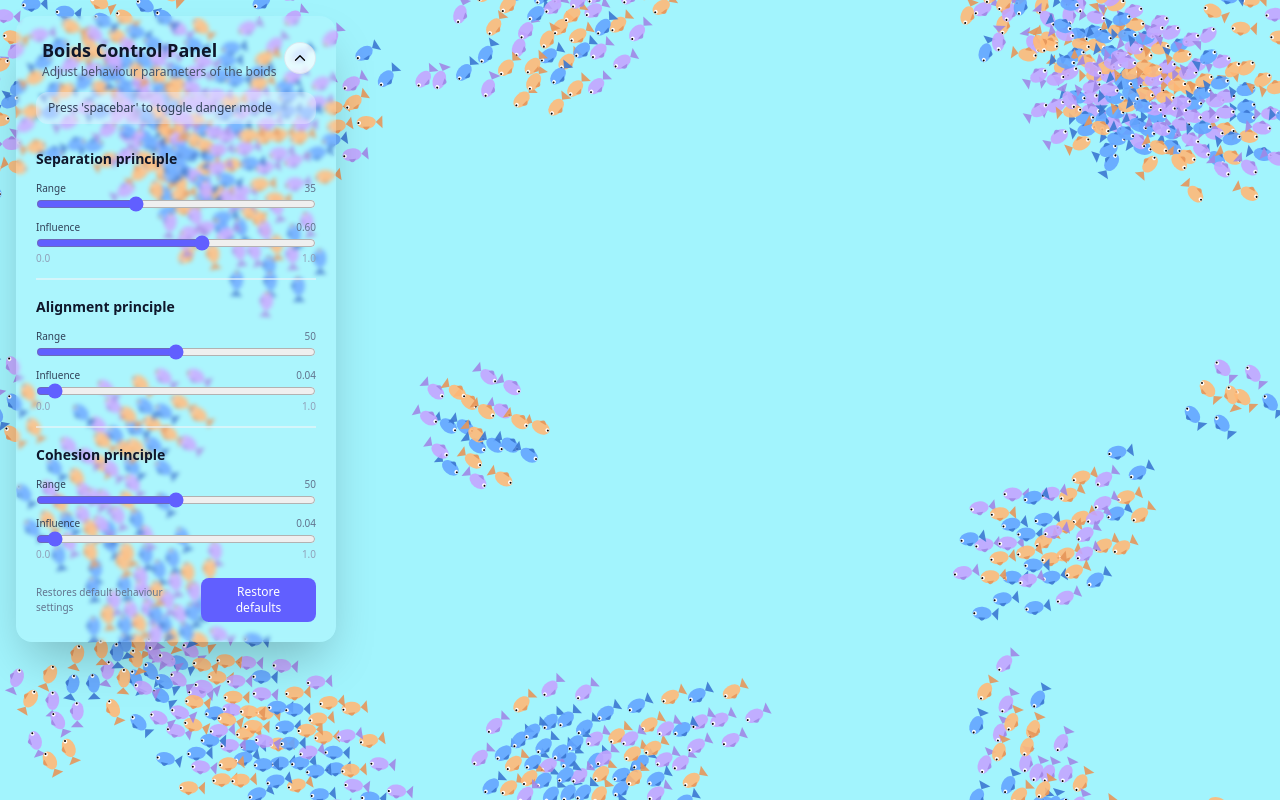
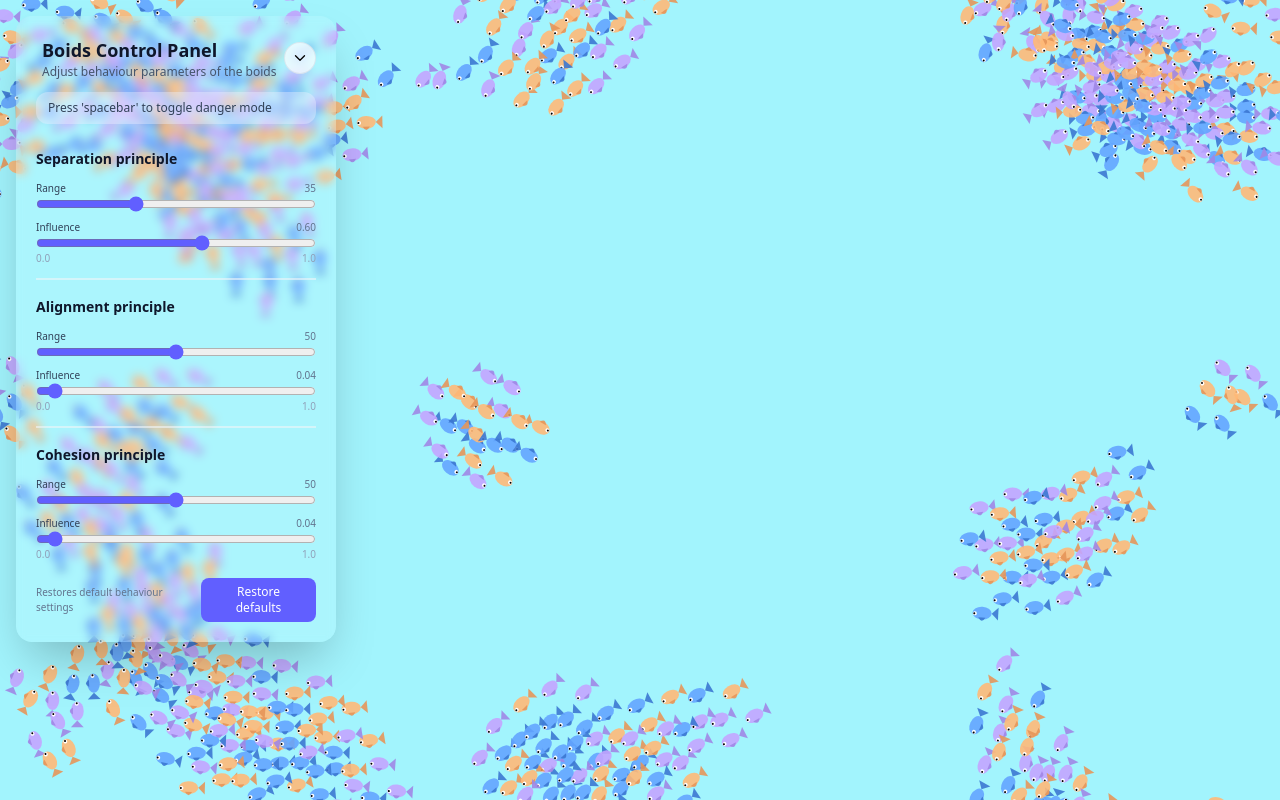
Before and after one commit to Hrober0/BoidsJS, a React (Vite) app in the folder solution/: page / in a window 1280 px wide. Both pictures are taken after a click on the button 300 px from the left and 58 px from the top of the page. Built offline with nearby package versions, Linux system fonts and the light colour scheme.

Commit message:
Improved setting panel look and scaling

```diff
--- a/solution/src/App.tsx
+++ b/solution/src/App.tsx
@@ -6,7 +6,7 @@ export default function App() {
     <div className={'w-screen h-screen relative'}>
       <div className={'absolute w-full h-full -z-10 bg-cyan-200'} />
       <BoidsCanvas />
-      <div className="fixed top-4 left-4">
+      <div className="fixed top-4 bottom-4 left-4 max-h-full">
         <BoidsControlPanel />
       </div>
     </div>
--- a/solution/src/Boids/control/BoidsControlPanel.tsx
+++ b/solution/src/Boids/control/BoidsControlPanel.tsx
@@ -1,4 +1,4 @@
-import { IconChevronDown, IconChevronUp } from '@tabler/icons-react';
+import { IconChevronDown } from '@tabler/icons-react';
 import { clsx } from 'clsx';
 import { useState } from 'react';
 import { useAlignmentPrincipleStore } from './store/alignmentPrincipleStore';
@@ -31,8 +31,6 @@ export function BoidsControlPanel() {
   } = useSeparationPrincipleStore();
   const [collapsed, setCollapsed] = useState(true);
 
-  const ToggleCollapseIcon = collapsed ? IconChevronDown : IconChevronUp;
-
   const settings = [
     {
       title: 'Separation principle',
@@ -64,7 +62,7 @@ export function BoidsControlPanel() {
   };
 
   return (
-    <div className="w-80 rounded-2xl bg-white/10 p-5 shadow-2xl backdrop-blur-[2px]">
+    <div className="w-80 max-h-full flex flex-col rounded-2xl bg-white/10 p-5 shadow-2xl backdrop-blur-[5px]">
       <div className="mb-3 pl-1.5 flex items-center justify-between">
         <div>
           <div className="text-lg font-semibold text-slate-900">
@@ -79,14 +77,21 @@ export function BoidsControlPanel() {
           onClick={() => setCollapsed((prev) => !prev)}
           className="flex rounded-full border border-slate-300/50 bg-white/70 p-1.5 hover:cursor-pointer"
         >
-          <ToggleCollapseIcon size={18} stroke={1.75} />
+          <IconChevronDown
+            size={18}
+            stroke={1.75}
+            className={clsx(
+              'transition-transform duration-200',
+              collapsed && 'rotate-180',
+            )}
+          />
         </button>
       </div>
 
       <div
         className={clsx(
-          'transition-all duration-200 ease-out overflow-hidden',
-          collapsed ? 'max-h-0 opacity-0' : 'max-h-[999px] opacity-100',
+          'transition-transform duration-200 overflow-y-auto',
+          collapsed ? 'max-h-0 opacity-0' : 'max-h-auto opacity-100',
         )}
       >
         <div className="mb-6 rounded-xl b bg-indigo-50/40 px-3 py-2 text-xs text-slate-700">
```
